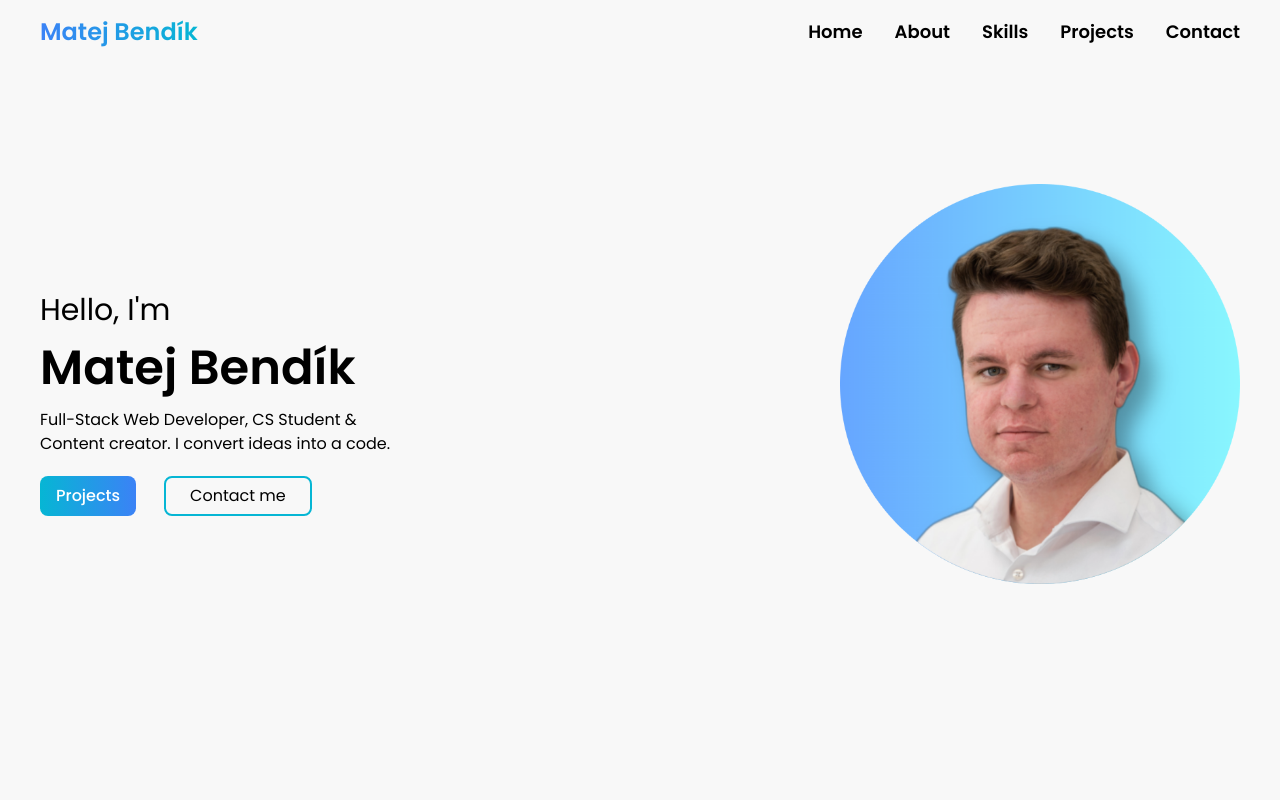
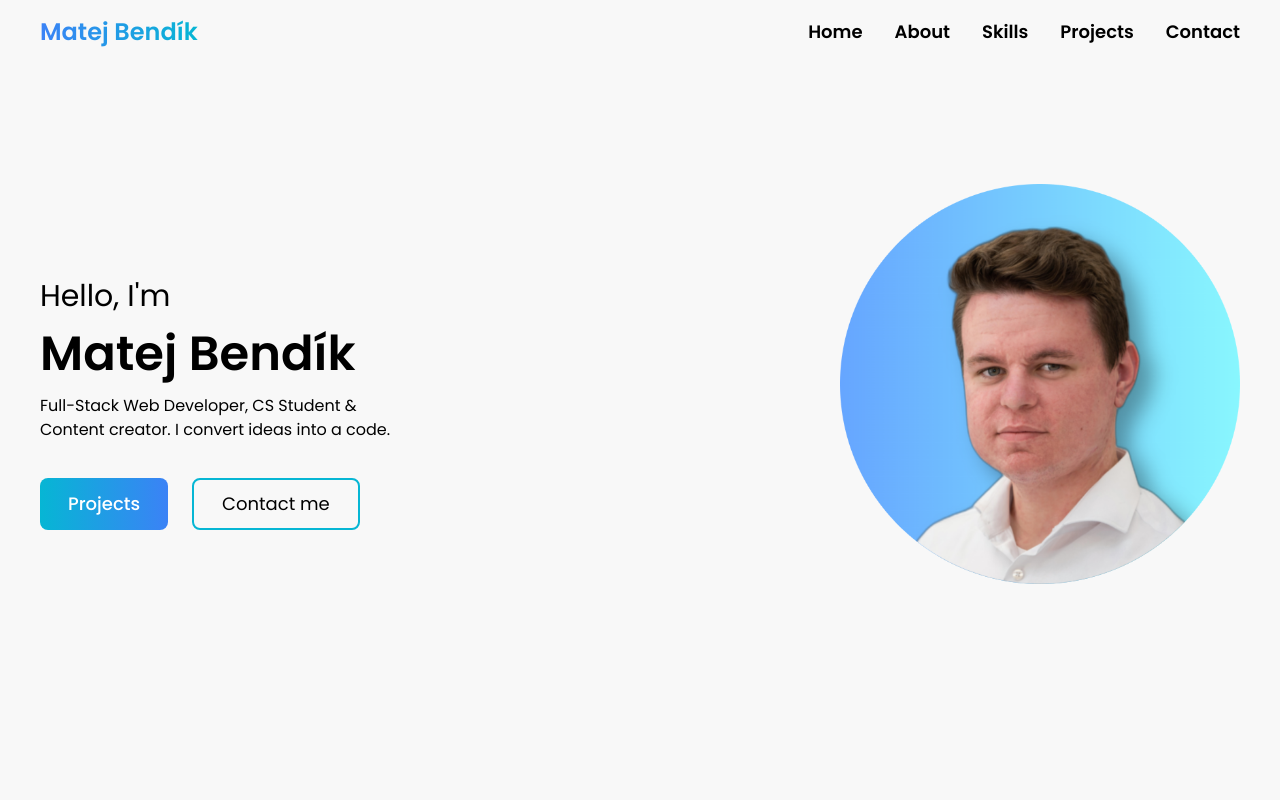
Before and after one commit to MatejBendik/portfolio, a React (Vite) app: page / in a window 1280 px wide. Shown: the top 800 px of the page. Built offline with nearby package versions, Linux system fonts and the light colour scheme.

Commit message:
Change hero button sizes and spacing

```diff
--- a/src/components/Hero.jsx
+++ b/src/components/Hero.jsx
@@ -18,8 +18,8 @@ const Hero = () => {
             </p>
 
             {/* Buttons */}
-            <div className="mt-5">
-              <button className="text-md mb-2 mr-2 hover:scale-105 hover:-translate-y-1 rounded-lg bg-gradient-to-r from-cyan-500 to-blue-500 px-4 py-2 text-center font-medium text-white transition-all hover:bg-gradient-to-bl duration-300">
+            <div className="mt-9">
+              <button className="md:text-lg text-md mb-2 mr-1 hover:scale-105 hover:-translate-y-1 rounded-lg bg-gradient-to-r from-cyan-500 to-blue-500 md:px-7 md:py-3 px-4 py-2.5 text-center font-medium text-white transition-all hover:bg-gradient-to-bl duration-300">
                 <Link
                   to={"projects"}
                   activeClass="active"
@@ -29,7 +29,7 @@ const Hero = () => {
                   Projects
                 </Link>
               </button>
-              <button className="border-2 px-6 py-1.5 rounded-lg border-cyan-500 ml-5 hover:scale-105 hover:-translate-y-1 transition-all duration-300">
+              <button className="md:text-lg text-md border-2 md:px-7 md:py-2.5 px-4 py-2 rounded-lg border-cyan-500 ml-5 hover:scale-105 hover:-translate-y-1 transition-all duration-300">
                 <Link
                   to={"contact"}
                   activeClass="active"
```
